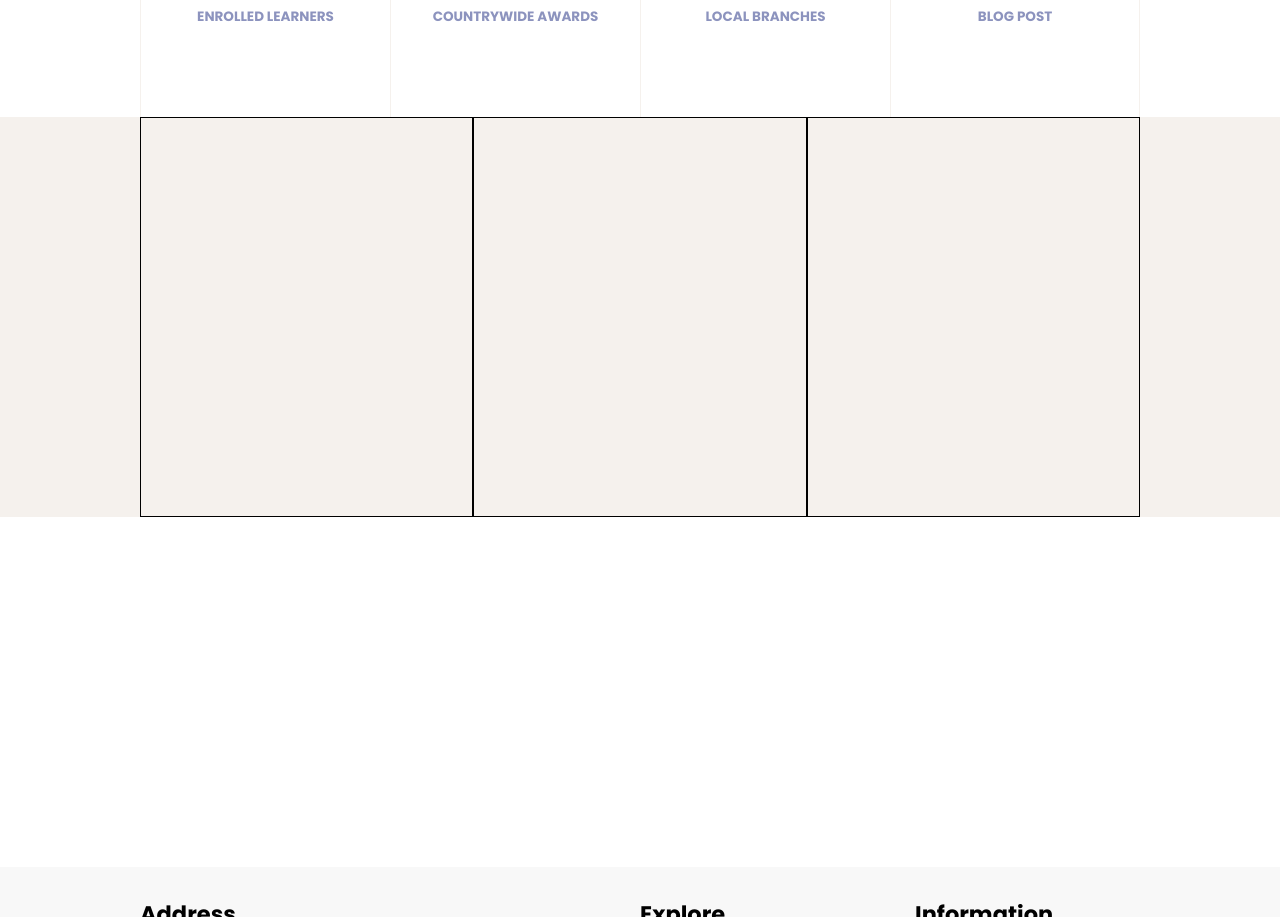
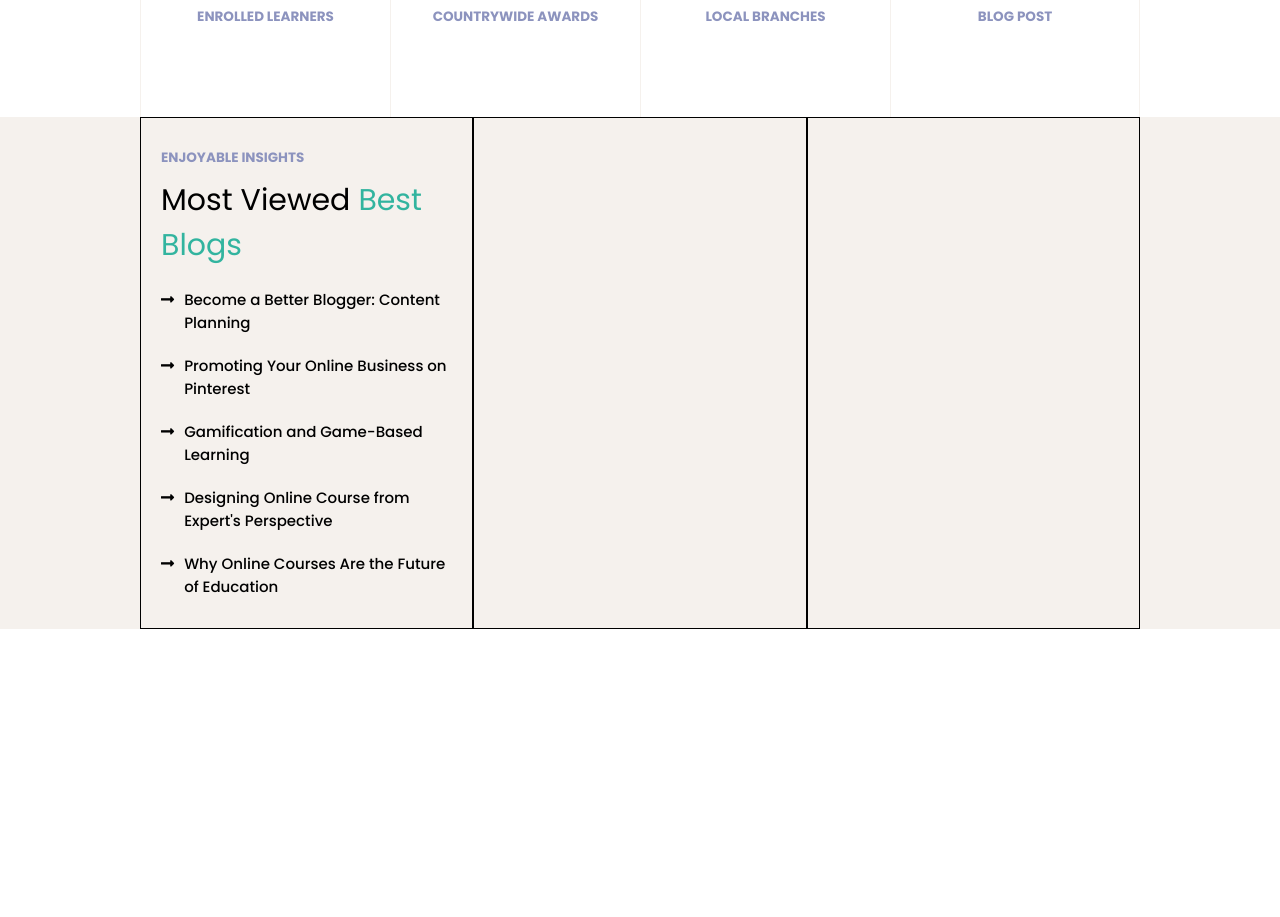
Before and after one commit to gioele-farina/proj-html-vuejs, a plain HTML site: page index.html in a window 1280 px wide. Shown: the part 3659-4576 px from the top of the page. Drawn offline with nearby package versions, Linux system fonts and the light colour scheme.

Commit message:
best blogs contenuto testuale

```diff
--- a/css/style.css
+++ b/css/style.css
@@ -657,6 +657,7 @@ nav ul li i {
 #best_blogs .testo {
   width: calc(100% / 3);
   min-height: 400px;
+  padding: 20px;
   /* DEBUG:  */
   border: 1px solid black;
 }
@@ -664,8 +665,27 @@ nav ul li i {
 #best_blogs .blog {
   width: calc(100% / 3);
   min-height: 400px;
+  padding: 20px;
   /* DEBUG:  */
   border: 1px solid black;
+}
+
+#best_blogs h3,
+#best_blogs h2,
+#best_blogs p {
+  text-align: left;
+}
+
+#best_blogs .testo p {
+  color: black;
+}
+#best_blogs .testo i {
+  margin: 10px 10px 0 0;
+}
+
+#best_blogs .testo > div {
+  display: flex;
+  align-items: baseline;
 }
 
 /* newsletter */
--- a/index.html
+++ b/index.html
@@ -375,7 +375,13 @@
       <div id="best_blogs" class="container_fluid">
 
         <div class="testo">
-
+          <h3>Enjoyable insights</h3>
+          <h2>Most Viewed <strong>Best Blogs</strong></h2>
+          <div><i class="fas fa-long-arrow-alt-right"></i><p> Become a Better Blogger: Content Planning</p></div>
+          <div><i class="fas fa-long-arrow-alt-right"></i><p> Promoting Your Online Business on Pinterest</p></div>
+          <div><i class="fas fa-long-arrow-alt-right"></i><p> Gamification and Game-Based Learning</p></div>
+          <div><i class="fas fa-long-arrow-alt-right"></i><p> Designing Online Course from Expert's Perspective</p></div>
+          <div><i class="fas fa-long-arrow-alt-right"></i><p> Why Online Courses Are the Future of Education</p></div>
         </div>
 
         <div class="blog">
```
